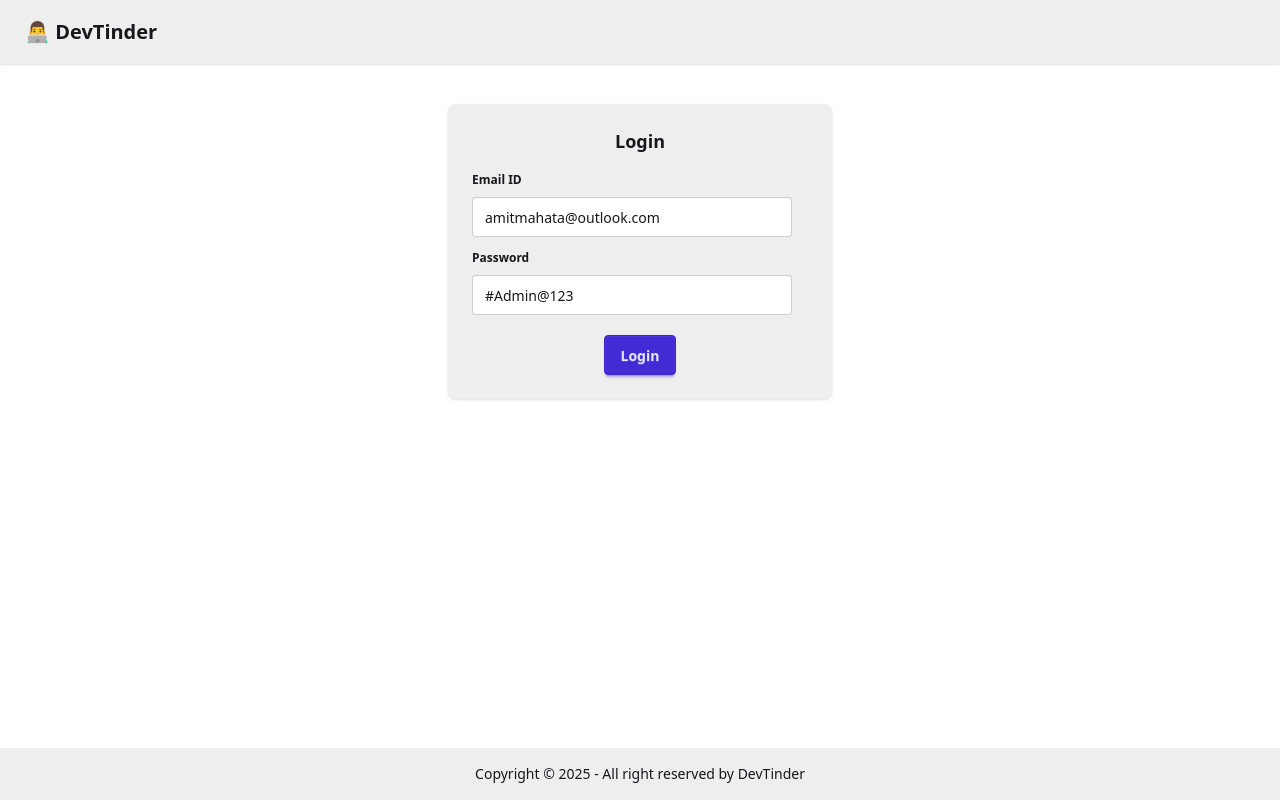
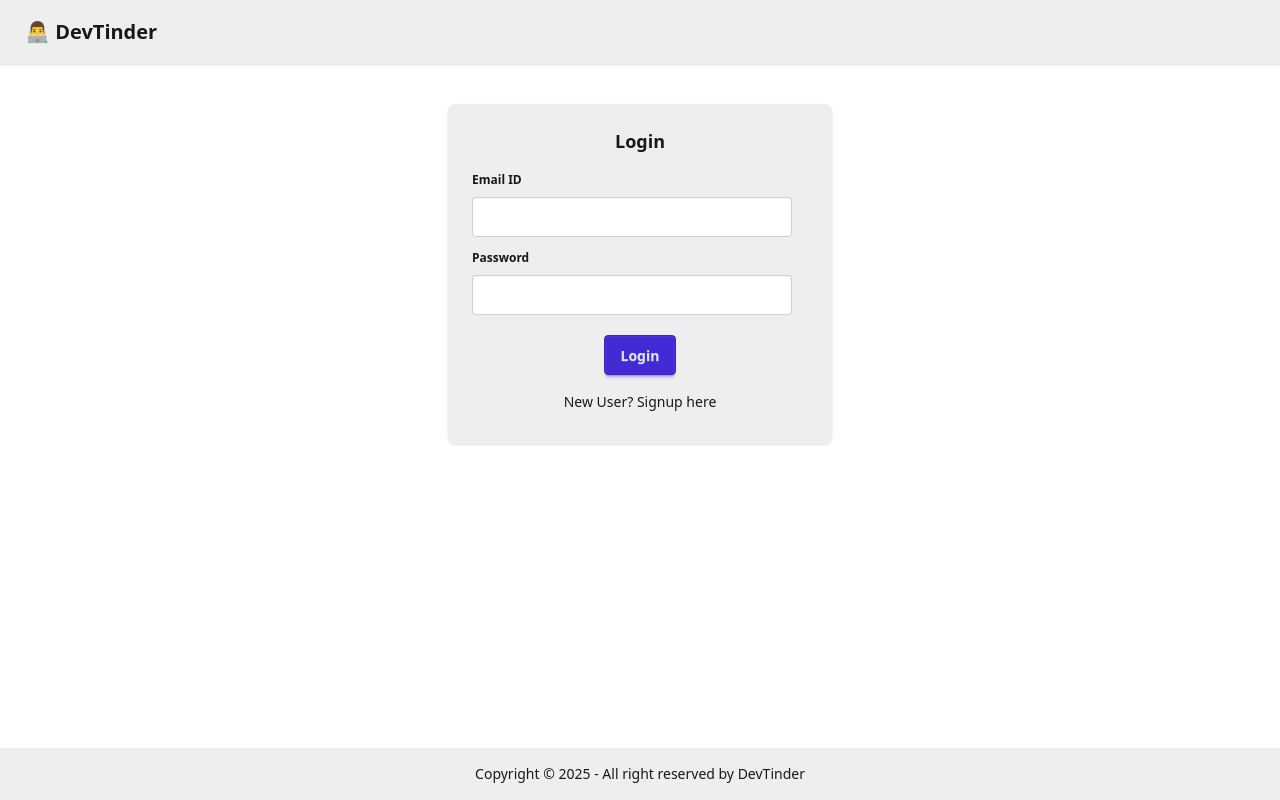
Before and after one commit to amitmahata/devTinder-web, a React (Vite) app: page /login in a window 1280 px wide. Built offline with nearby package versions, Linux system fonts and the light colour scheme; no server answers.

Commit message:
signup page

```diff
--- a/src/components/Connections.jsx
+++ b/src/components/Connections.jsx
@@ -26,7 +26,7 @@ const Connections = () => {
 
     if (connections === null) return;
 
-    if (connections.length === 0) return <h1 className="text-2xl font-bold">No Connections Found</h1>;
+    if (connections.length === 0) return <h1 className="text-2xl font-bold text-center">No Connections Found</h1>;
 
     return (
         <div className="flex flex-col items-center my-10">
--- a/src/components/Login.jsx
+++ b/src/components/Login.jsx
@@ -6,9 +6,11 @@ import { useNavigate } from "react-router-dom";
 import { BASE_URL } from "../utils/constants";
 
 const Login = () => {
-
-    const [emailId, setEmailId] = useState("amitmahata@outlook.com");
-    const [password, setPassword] = useState("#Admin@123");
+    const [emailId, setEmailId] = useState("");
+    const [password, setPassword] = useState("");
+    const [firstName, setFirstName] = useState("");
+    const [lastName, setLastName] = useState("");
+    const [isLoginForm, setIsLoginForm] = useState(true);
     const [error, setError] = useState("");
     const dispatch = useDispatch();
     const navigate = useNavigate();
@@ -33,29 +35,65 @@ const Login = () => {
         }
     }
 
+    const handleSignup = async () => {
+        try {
+            const res = await axios.post(
+                BASE_URL + "/signup",
+                { firstName, lastName, emailId, password },
+                { withCredentials: true });
+
+            dispatch(addUser(res.data.data));
+            return navigate("/profile");
+        } catch (error) {
+            setError(error.response.data || "Something went wrong");
+            console.log(error);
+        }
+    };
+
     return (
         <div className="flex justify-center my-10">
             <div className="card bg-base-300 w-96 shadow-sm">
                 <div className="card-body">
-                    <h2 className="card-title justify-center">Login</h2>
+                    <h2 className="card-title justify-center">
+                        {isLoginForm ? "Login" : "Sign Up"}</h2>
                     <div>
+                        {!isLoginForm && (
+                            <>
+                                <fieldset className="fieldset">
+                                    <legend className="fieldset-legend">First Name</legend>
+                                    <input
+                                        type="text"
+                                        value={firstName}
+                                        className="input"
+                                        onChange={(e) => setFirstName(e.target.value)}
+                                    />
+                                </fieldset>
+                                <fieldset className="fieldset">
+                                    <legend className="fieldset-legend">Last Name</legend>
+                                    <input
+                                        type="text"
+                                        value={lastName}
+                                        className="input"
+                                        onChange={(e) => setLastName(e.target.value)}
+                                    />
+                                </fieldset>
+                            </>
+                        )}
                         <fieldset className="fieldset">
                             <legend className="fieldset-legend">Email ID</legend>
                             <input
                                 type="text"
                                 value={emailId}
                                 className="input"
-                                placeholder="Type your email here"
                                 onChange={(e) => setEmailId(e.target.value)}
                             />
                         </fieldset>
                         <fieldset className="fieldset">
                             <legend className="fieldset-legend">Password</legend>
                             <input
-                                type="text"
+                                type="password"
                                 value={password}
                                 className="input"
-                                placeholder="Type your password here"
                                 onChange={(e) => setPassword(e.target.value)}
                             />
                         </fieldset>
@@ -64,8 +102,14 @@ const Login = () => {
                     <div className="card-actions justify-center">
                         <button
                             className="btn btn-primary"
-                            onClick={handleLogin}>Login</button>
+                            onClick={isLoginForm ? handleLogin : handleSignup}>
+                            {isLoginForm ? "Login" : "Sign Up"}</button>
                     </div>
+                    <p className="text-center cursor-pointer py-2" onClick={() => setIsLoginForm((value) => !value)}>
+                        {isLoginForm
+                            ? "New User? Signup here"
+                            : "Existing User? Login here"}
+                    </p>
                 </div>
             </div>
         </div>
```
